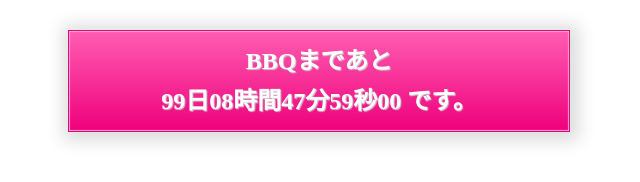
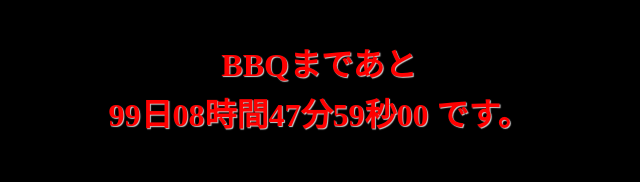
Before and after one commit to KanekoK/countdown, a plain HTML site: page index.html in a window 1280 px wide. Shown: the whole page, without its empty margins (321-961 px from the left). Drawn offline with Linux system fonts and the light colour scheme.

Commit message:
色変更

```diff
--- a/style.css
+++ b/style.css
@@ -1,21 +1,14 @@
+body {
+  background: #000;
+}
 .timer{
     text-align:center;
-    width:500px;
+    width:600px;
     margin:30px auto 0;
     padding:10px 0;
-    font-size:1.5em;
-    color:#fff;
+    font-size:2em;
+    color:#f00;
     text-shadow:1px 1px 1px #ccc;
     font-weight:700;
-    line-height:40px;
-    border:1px solid #ef007c;
-    background: -webkit-gradient(linear, left top, left bottom, color-stop(1.00, #ef007c), color-stop(0.00, #ff5db1));
-    background: -webkit-linear-gradient(top, #ff5db1 0%, #ef007c 100%);
-    background: -moz-linear-gradient(top, #ff5db1 0%, #ef007c 100%);
-    background: -o-linear-gradient(top, #ff5db1 0%, #ef007c 100%);
-    background: -ms-linear-gradient(top, #ff5db1 0%, #ef007c 100%);
-    background: linear-gradient(top, #ff5db1 0%, #ef007c 100%);
-    shadow: 2px 2px 16px 7px #ddd, inset 0px 0px 1px 1px #f5add2; /* Safari, Chrome用 */
-    -moz-box-shadow: 2px 2px 16px 7px #ddd, inset 0px 0px 1px 1px #f5add2; /* Firefox用 */
-    box-shadow: 2px 2px 16px 7px #ddd, inset 0px 0px 1px 1px #f5add2; /* CSS3 */
+    line-height:50px;
 }
```
